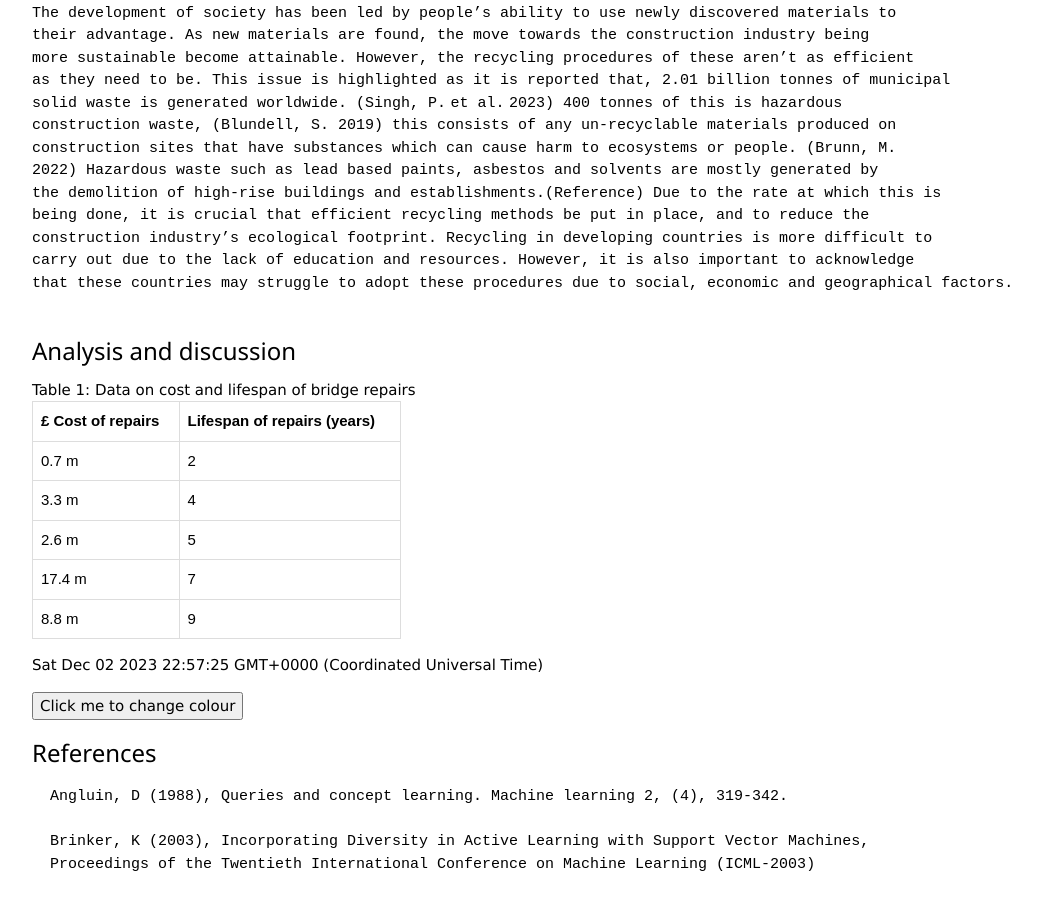
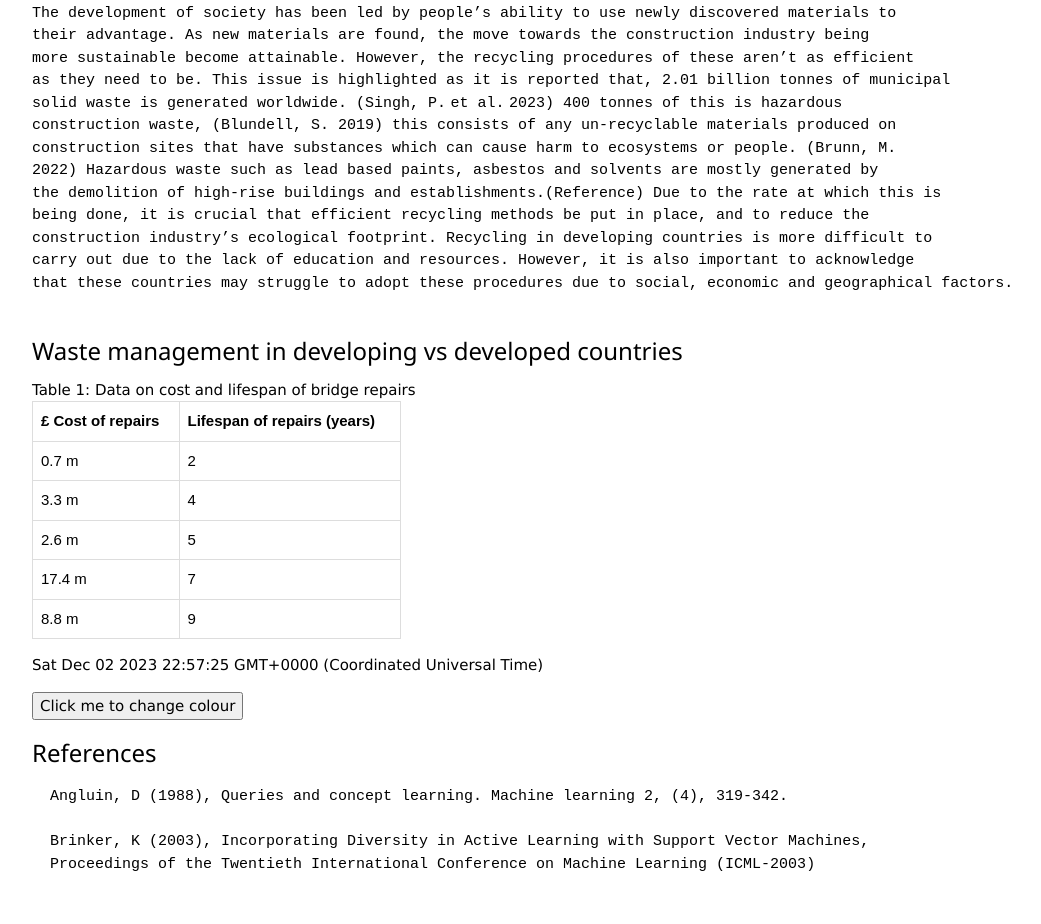
Before and after one commit to FEPSFY6845640/FY6845640, a plain HTML site: page index.html in a window 1280 px wide. Shown: the part 1060-1984 px from the top of the page, without its empty margins (18-1059 px from the left). Drawn offline with nearby package versions, Linux system fonts and the light colour scheme.

Commit message:
Update index.html
Adding main body subheading 1

```diff
--- a/index.html
+++ b/index.html
@@ -98,7 +98,7 @@ that these countries may struggle to adopt these procedures due to social, econo
     </pre>
 </p>
 
-  <h3 id="Analysis and discussion">Analysis and discussion</h3>
+  <h3 id="Waste management in developing vs developed countries">Waste management in developing vs developed countries</h3>
 Table 1: Data on cost and lifespan of bridge repairs
   <table>
     <tr>
```
